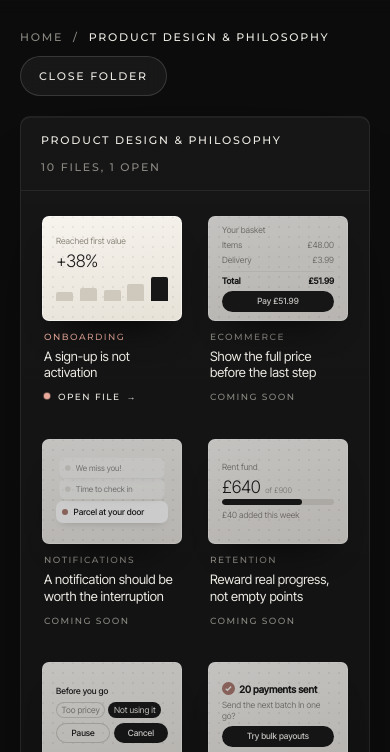
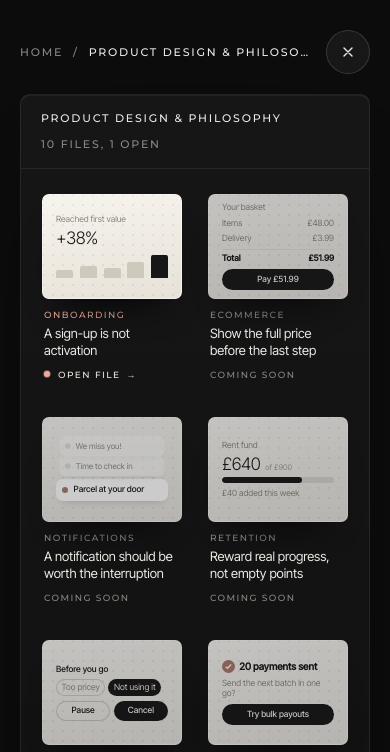
Before and after one commit to LadyKay-tech/karenedegware, a plain HTML site: page product-design/index.html in a window 390 px wide. Shown: the part 66-818 px from the top of the page. Drawn offline with Linux system fonts and the light colour scheme.

Commit message:
Keep the page bar on one line; round icon button on phones; favicon on note page
Co-Authored-By: Claude Opus 5.5 <noreply@anthropic.com>
Claude-Session: https://claude.ai/code/session_01Cv2qjhF7sYGZehr1n9zc2Z

```diff
--- a/css/base.css
+++ b/css/base.css
@@ -108,16 +108,24 @@ body.locked { overflow: hidden; }
 }
 .page-bar {
   display: flex; justify-content: space-between; align-items: center;
-  gap: 12px 24px; flex-wrap: wrap;
+  gap: 16px;
   margin-bottom: clamp(20px, 3vw, 32px);
 }
-.crumbs { display: flex; flex-wrap: wrap; gap: 6px 10px; align-items: center; }
+.crumbs { display: flex; gap: 10px; align-items: center; flex: 1; min-width: 0; white-space: nowrap; }
+.crumbs > * { flex: none; }
+.crumbs > :not([aria-hidden]) { flex: 0 1 auto; min-width: 2.5em; overflow: hidden; text-overflow: ellipsis; }
+.crumbs > a:first-child { flex: none; }
+.pbtn { position: relative; display: inline-flex; align-items: center; gap: 10px; flex: none; }
+.pbtn svg { width: 14px; height: 14px; fill: none; stroke: currentColor; stroke-width: 1.4; stroke-linecap: round; }
 .crumbs a { color: var(--mute); transition: color .3s; }
 .crumbs a:hover, .crumbs a:focus-visible { color: var(--ink); outline: none; }
 .crumbs span[aria-hidden] { color: var(--mute); }
 
 @media (max-width: 700px) {
   .wmk { letter-spacing: .2em; }
+  .pbtn { width: 44px; height: 44px; padding: 0; justify-content: center; border-radius: 50%; }
+  .pbtn span { position: absolute; width: 1px; height: 1px; overflow: hidden; clip: rect(0 0 0 0); white-space: nowrap; }
+  .pbtn svg { width: 16px; height: 16px; }
 }
 
 @media (prefers-reduced-motion: reduce) {
--- a/product-design/index.html
+++ b/product-design/index.html
@@ -26,7 +26,7 @@
   <main class="page-main reveal" data-reveal>
     <div class="page-bar">
       <nav class="crumbs cap" aria-label="Breadcrumb"><a href="../">Home</a><span aria-hidden="true">/</span><span>Product Design &amp; Philosophy</span></nav>
-      <a class="pill" href="../">Close folder</a>
+      <a class="pill pbtn" href="../" aria-label="Close folder"><svg viewBox="0 0 16 16" aria-hidden="true"><path d="M4 4l8 8M12 4l-8 8"/></svg><span>Close folder</span></a>
     </div>
     <section class="browser" aria-labelledby="browserTitle">
       <div class="bhead">
```
Also changed, not shown: notes/who-designs-the-moment-someone-decides-to-pay/index.html (+4 -0 lines), p3mo/index.html (+1 -1 lines), product-design/activation/index.html (+1 -1 lines).
